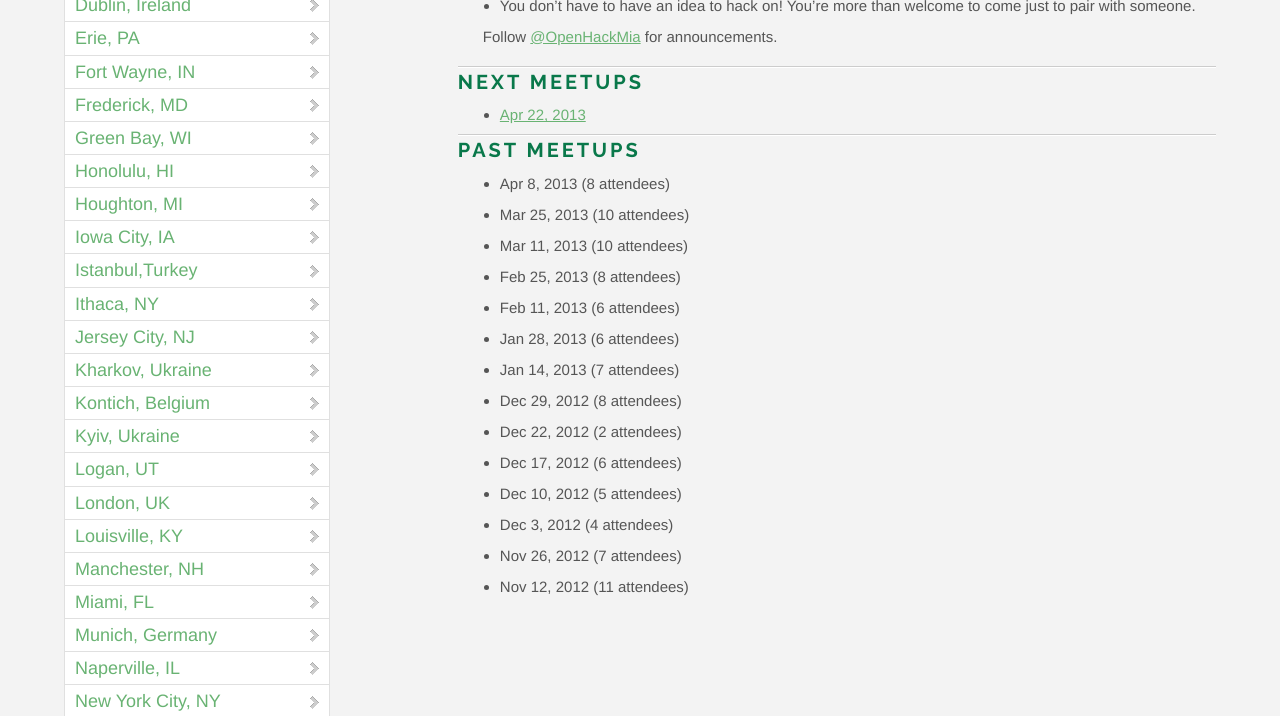
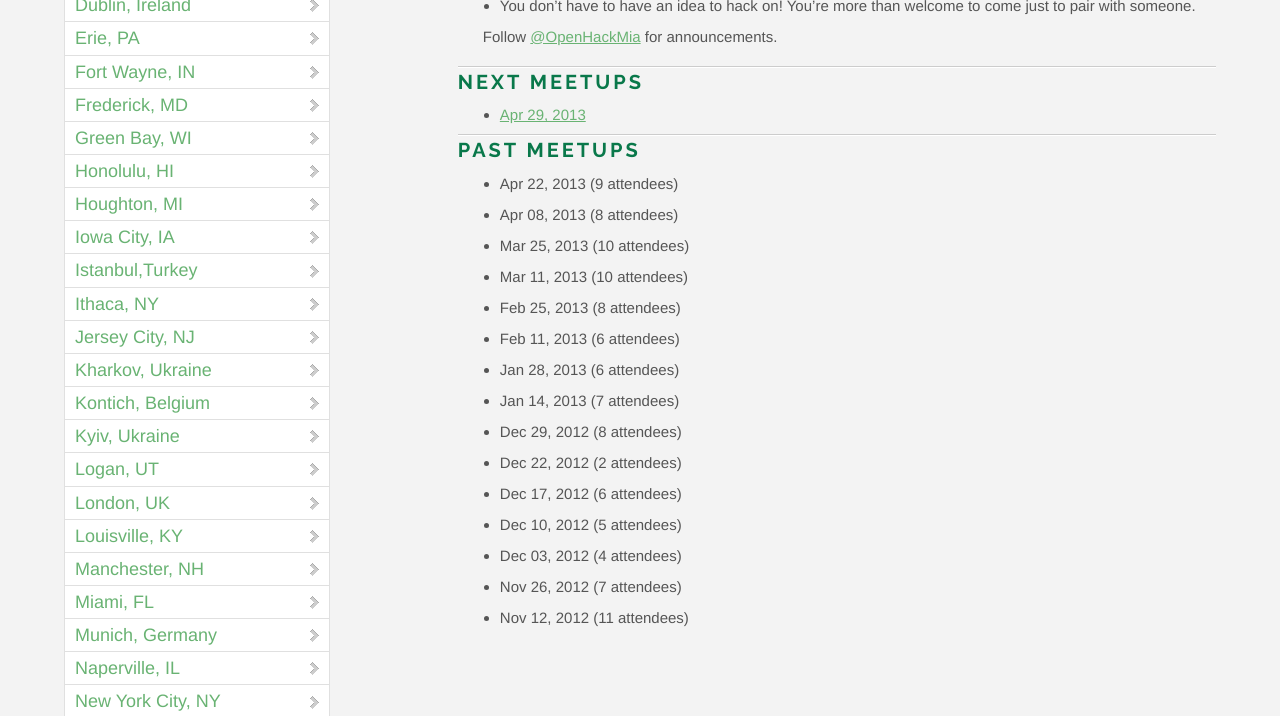
Before and after one commit to OpenHack/openhack.github.com, a Jekyll site: the page built from miami/index.markdown, in a window 1280 px wide. Shown: the part 857-1573 px from the top of the page. Built offline with Jekyll 4.4.1, drawn with Linux system fonts in a browser that asks for light colours; nearby versions of some CDN libraries; Markdown is read by kramdown in place of the engine named in the settings; comment, search, counter and statistics services are not loaded.

Commit message:
miami update

```diff
--- a/miami/index.markdown
+++ b/miami/index.markdown
@@ -19,11 +19,12 @@ Follow [@OpenHackMia](http://twitter.com/openhackmia) for announcements.
 
 ### Next meetups
 
-* [Apr 22, 2013](http://www.meetup.com/miamirb/events/115000882/)
+* [Apr 29, 2013](http://www.meetup.com/miamirb/events/115745992/)
 
 ### Past meetups
 
-* Apr 8, 2013 (8 attendees)
+* Apr 22, 2013 (9 attendees)
+* Apr 08, 2013 (8 attendees)
 * Mar 25, 2013 (10 attendees)
 * Mar 11, 2013 (10 attendees)
 * Feb 25, 2013 (8 attendees)
@@ -34,6 +35,6 @@ Follow [@OpenHackMia](http://twitter.com/openhackmia) for announcements.
 * Dec 22, 2012 (2 attendees)
 * Dec 17, 2012 (6 attendees)
 * Dec 10, 2012 (5 attendees)
-* Dec 3, 2012 (4 attendees)
+* Dec 03, 2012 (4 attendees)
 * Nov 26, 2012 (7 attendees)
 * Nov 12, 2012 (11 attendees)
```
